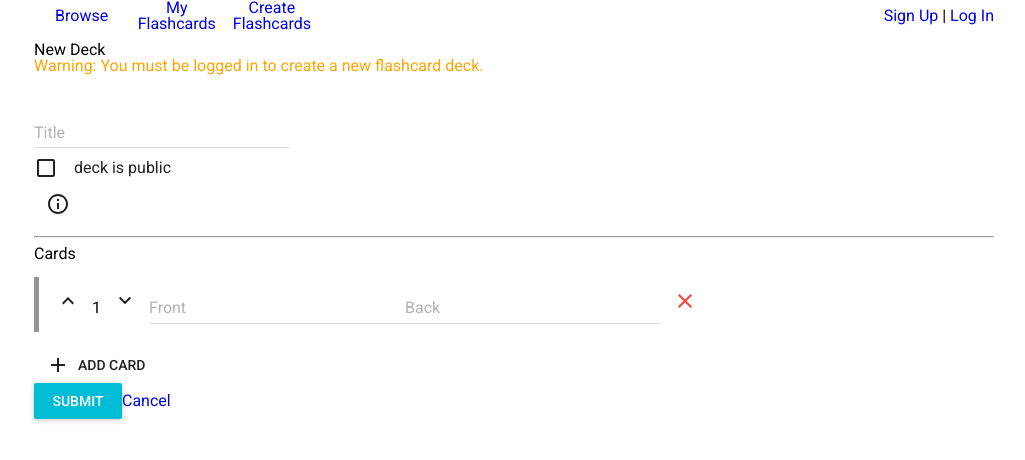
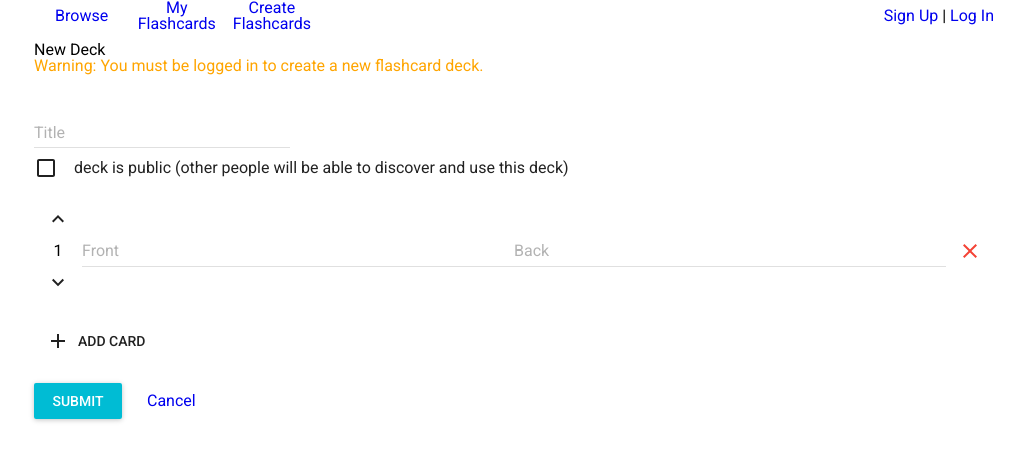
Before and after one commit to sequoian/flashcards, a React (Create React App) app in the folder react/: page /new in a window 1280 px wide. Shown: the top 460 px of the page, without its empty margins (126-1151 px from the left). Built offline with nearby package versions, Linux system fonts and the light colour scheme.

Commit message:
deck form layout

```diff
--- a/react/src/css/App.css
+++ b/react/src/css/App.css
@@ -67,20 +67,3 @@ form {
   display: block;
   margin: 5px 0;
 }
-
-.card-input {
-  margin: 15px 0;
-  padding-left: 5px;
-  border-left: 5px solid #949494;
-}
-
-/* Message for shuffling deck */
-.shuffled-hide {
-  opacity: 0;
-  transition: opacity 1s linear;
-  cursor: default;
-}
-
-.shuffled-show {
-  cursor: default;
-}
--- /dev/null
+++ b/react/src/css/DeckForm.css
@@ -0,0 +1,41 @@
+.card-input {
+  display: table;
+  margin: 15px 0;
+  width: 100%
+}
+
+.card-input > div {
+  display: table-cell;
+  vertical-align: middle;
+}
+
+.card-input .errors {
+  display: block;
+}
+
+.card-idx {
+  text-align: center;
+}
+
+.card-idx,
+.remove-card {
+  width: 48px;
+}
+
+.card-side-input {
+  width: 50% !important;
+}
+
+@media screen and (max-width: 635px){
+  .card-side-input {
+    width: 100% !important;
+  }
+}
+
+.deck-submit {
+  margin: 25px 0;
+}
+
+.deck-submit a {
+  padding: 0 25px;
+}
--- a/react/src/index.js
+++ b/react/src/index.js
@@ -12,6 +12,7 @@ import './css/Browse.css'
 import './css/Flashcards.css'
 import './css/Deck.css'
 import './css/Vote.css'
+import './css/DeckForm.css'
 
 ReactDOM.render((
   <BrowserRouter>
--- a/react/src/js/DeckForm.js
+++ b/react/src/js/DeckForm.js
@@ -10,7 +10,6 @@ import ArrowDown from 'material-ui/svg-icons/hardware/keyboard-arrow-down'
 import Add from 'material-ui/svg-icons/content/add'
 import Remove from 'material-ui/svg-icons/navigation/close'
 import {red500} from 'material-ui/styles/colors'
-import InfoIcon from 'material-ui/svg-icons/action/info-outline'
 
 class DeckFormContainer extends Component {
   constructor(props) {
@@ -192,20 +191,13 @@ const DeckForm = ({title, is_public, cards, addCard, onSubmit, removeCard, handl
     <br />
     <div>
       <Checkbox
-        label="deck is public"
+        label="deck is public (other people will be able to discover and use this deck)"
         name="is-public"
         value={is_public}
         checked={is_public}
         onCheck={handlePublicChange}
       />
-      <IconButton
-        tooltip="Other people will be able to discover and use it."
-      >
-        <InfoIcon />
-      </IconButton>
     </div>
-    <hr />
-    <div>Cards</div>
     {cards.map((card, idx) => (
       <CardInput
         key={card.key}
@@ -222,7 +214,7 @@ const DeckForm = ({title, is_public, cards, addCard, onSubmit, removeCard, handl
       onClick={addCard}
       icon={<Add />}
     />
-    <br />
+    <div className="deck-submit">
       <RaisedButton
         label="Submit"
         onClick={onSubmit}
@@ -232,6 +224,7 @@ const DeckForm = ({title, is_public, cards, addCard, onSubmit, removeCard, handl
         to={cancelPath}
         value="Cancel"
       />
+    </div>
   </form>
 )
 
@@ -240,34 +233,41 @@ const CardInput = ({card, index, handleCardChange, removeCard, moveCard, error})
     <div className="errors">
       {error}
     </div>
+    <div className="card-idx">
       <IconButton
         onClick={() => moveCard(card.key, 'up')}
       >
         <ArrowUp />
       </IconButton>
-    <span>{index + 1}</span>
+      <div>{index + 1}</div>
       <IconButton
         onClick={() => moveCard(card.key, 'down')}
       >
         <ArrowDown />
       </IconButton>
-
+    </div>
+    <div>
       <TextField
         hintText="Front"
         value={card.front}
         onChange={(e) => handleCardChange(card.key, 'front', e.target.value)}
+        className="card-side-input"
       />
       <TextField
         hintText="Back"
         value={card.back}
         onChange={(e) => handleCardChange(card.key, 'back', e.target.value)}
+        className="card-side-input"
       />
+    </div>
+    <div className="remove-card">
       <IconButton
         onClick={() => removeCard(card.key)}
       >
         <Remove color={red500} />
       </IconButton>
     </div>
+  </div>
 )
 
 export default DeckFormContainer;
```
Lines whose indentation alone changed are shown as unchanged.
